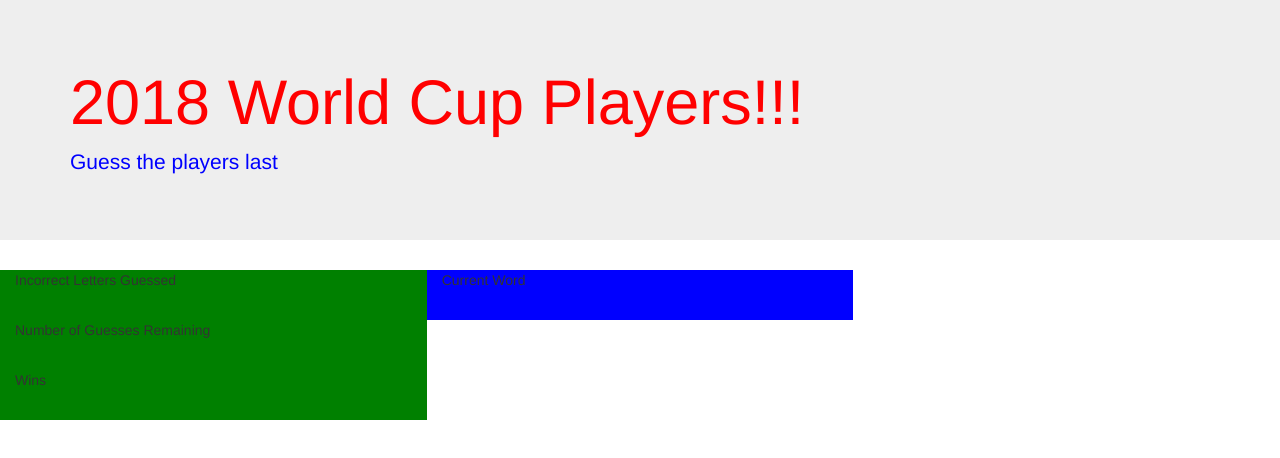
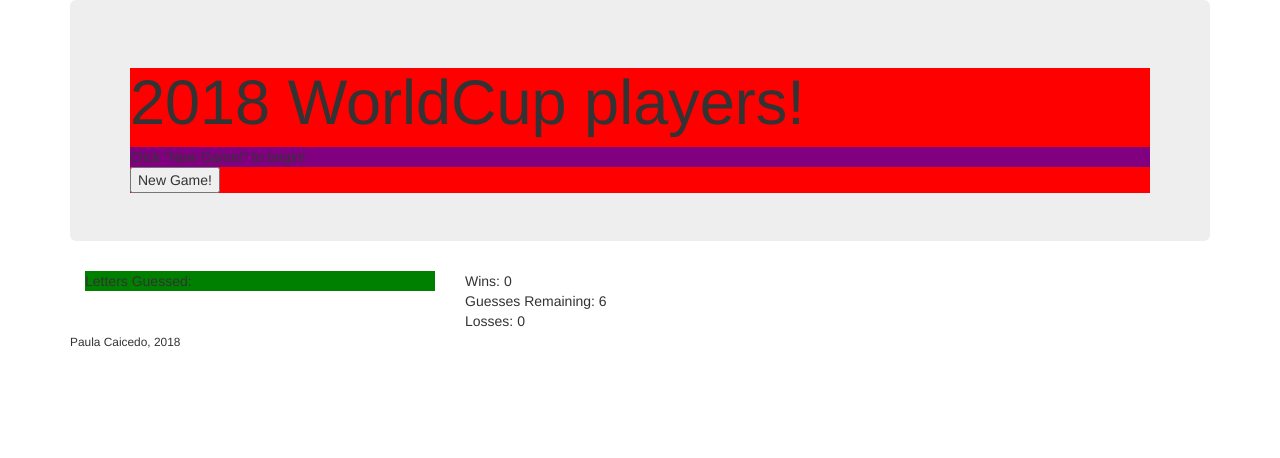
Before and after one commit to pandrea1003/Word-Guess-Game, a plain HTML site: page index.html in a window 1280 px wide. Drawn offline with nearby package versions, Linux system fonts and the light colour scheme.

Commit message:
fixing css

```diff
--- a/assets/style.css
+++ b/assets/style.css
@@ -1,27 +1,16 @@
-.display-4 {
-  color: red !important;
-
+#wrapper{
+    background: red;
 }
-.lead{
-    color: blue;
-}
-#command{
-    color: white;
+#headerDisplacement{
+    background: purple !important;
 }
 
-#main {
-    background: purple;
-    position: relative;
-}
-
-#box{
+#guessedLettersBox{
     background: green;
 }
 
-#boxes{
-    background: blue;
+.clearfix{
+    display: center !important;
+    clear: both !important;
+    padding: 25;
 }
-
-#current_word{
-    background: palevioletred;
-}
--- a/index.html
+++ b/index.html
@@ -1,52 +1,68 @@
 <!DOCTYPE html>
 <html lang="en-us">
+
 <head>
 	<meta charset="UTF-8">
 	<title>2018 World Cup Players </title>
-		<link rel="stylesheet" href="https://maxcdn.bootstrapcdn.com/bootstrap/3.3.7/css/bootstrap.min.css" integrity="sha384-BVYiiSIFeK1dGmJRAkycuHAHRg32OmUcww7on3RYdg4Va+PmSTsz/K68vbdEjh4u" crossorigin="anonymous">
+	<link rel="stylesheet" href="https://maxcdn.bootstrapcdn.com/bootstrap/3.3.7/css/bootstrap.min.css" integrity="sha384-BVYiiSIFeK1dGmJRAkycuHAHRg32OmUcww7on3RYdg4Va+PmSTsz/K68vbdEjh4u"
+	 crossorigin="anonymous">
 	<link rel="stylesheet" type="text/css" href="assets/reset.css">
 	<link rel="stylesheet" type="text/css" href="assets/style.css">
 	<script type="text/javascript" src="assets/javascript/game.js"></script>
 	<meta name="viewport" content="width=device-width, initial-scale=1">
 	<script src="https://ajax.googleapis.com/ajax/libs/jquery/3.2.1/jquery.min.js"></script>
 </head>
+
 <body>
 	<!--IDs of music from repeat folder end with "r", IDs of music from victory folder end with "v" -->
 
+	<body>
+		<div class="container">
+		<div class="jumbotron jumbotron-fluid">
+			<div id="wrapper">
+				<h1 class="display-4" id="header">2018 WorldCup players!</h1>
+				<div id="headerDisplacement">Click "New Game!" to begin!
 
-			<div class="jumbotron jumbotron-fluid">
-				<div class="container">
-				  <h1 class="display-4" id="title">2018 World Cup Players!!!</h1>
-				  <p class="lead">Guess the players last</p>
+					</div>
+					<button id="newGameButton" onclick="selectWord()">New Game!</button>
+
+			</div>
+		</div>
+
+		<!--Use the dive gameBox below to do the animated changes associated with the game-->
+		<div class="right_box col-xs-4">
+			<div id="gameWrapper">
+				<div id="gameBox">
+
+					<div id="guessedLettersBox">
+							Letters Guessed:
+						</div>
+
+				</div>
+			</div>
+		</div>
+
+		<div class="left_box col-xs-4">
+			<div id="statsBox">
+				<div id="winsBox">Wins: 0</div>
+				<div id="guessesRemainingBox">Guesses Remaining: 6</div>
+				<div id="lossesBox">Losses: 0</div>
 			</div>
 		</div>
 
 
-				<div class = "left_box col-xs-4" id="box">
-					<p>Incorrect Letters Guessed
-					<br>
-					<span id="letters_guessed"></span></p>
-					<br>
-					<p>Number of Guesses Remaining
-					<br>
-					<span id="guesses_remaining"></span></p>
-					<br>
-					<p>Wins
-					<br>
-					<span id="wins"></span></p>
-					<br>
-				</div>
+		<div class="clearfix">
+			<footer><small>Paula Caicedo, 2018</small></footer>
 
-				<div class = "right_box col-xs-4" id="boxes">
-					<p>Current Word
-					<br>
-					<span id="current_word"></span></p>
-					<br>
-				</div>
 
-				<div class = "col-xs-2">
-				</div>
 		</div>
 	</div>
 
+		<!--Close Wrapper-->
+
+		<script src="javascript/game.js">
+
+
+		</script>
+
 	</body>
--- a/javascript/game.js
+++ b/javascript/game.js
@@ -4,7 +4,7 @@
 
 //List of global variables
 
-var wordList = ["rick", "morty", "summer", "jerry", "drunk", "squanchy", "gearhead", "nebulon", "gazorpazorpfield", "birdperson", "snowball", "mr meseeks", "schwifty", "beth", "unity", "evil morty", "cronenberg rick", "cronenberg morty", "scary terry", "abradolf lincler", "blim blam","crocubot", "piece of toast", "scroopy noopers", "photography raptor", "sleepy gary", "shrimply pibbles"];
+var wordList = ["Pique", "rodriguez", "Messi", "Ronaldo", "Neymar", "Modric", "Kroos"];
 var selectedWord = 'hangman';
 var guessesRemaining;
 var wrongGuesses = [];
@@ -119,16 +119,16 @@
 }
 
 
-//Function to check the number of letters and populate the gameBox with the right number of blank spaces
+//Function to check the number of letters and populate the box with the right number of blank spaces
 //===========================
 function populateGameBox(characterCount) {
-    document.getElementById("gameBox").innerHTML = "";
+    document.getElementById("box").innerHTML = "";
 
  for (i = 0; i < selectedWord.length; i++){
     var newText = document.createTextNode(selectedWord[i]);
     var newDiv = document.createElement ("div");
     newDiv.appendChild(newText);
-    document.getElementById("gameBox").appendChild(newDiv);
+    document.getElementById("box").appendChild(newDiv);
 
  };
 
```
Lines whose indentation alone changed are shown as unchanged.
